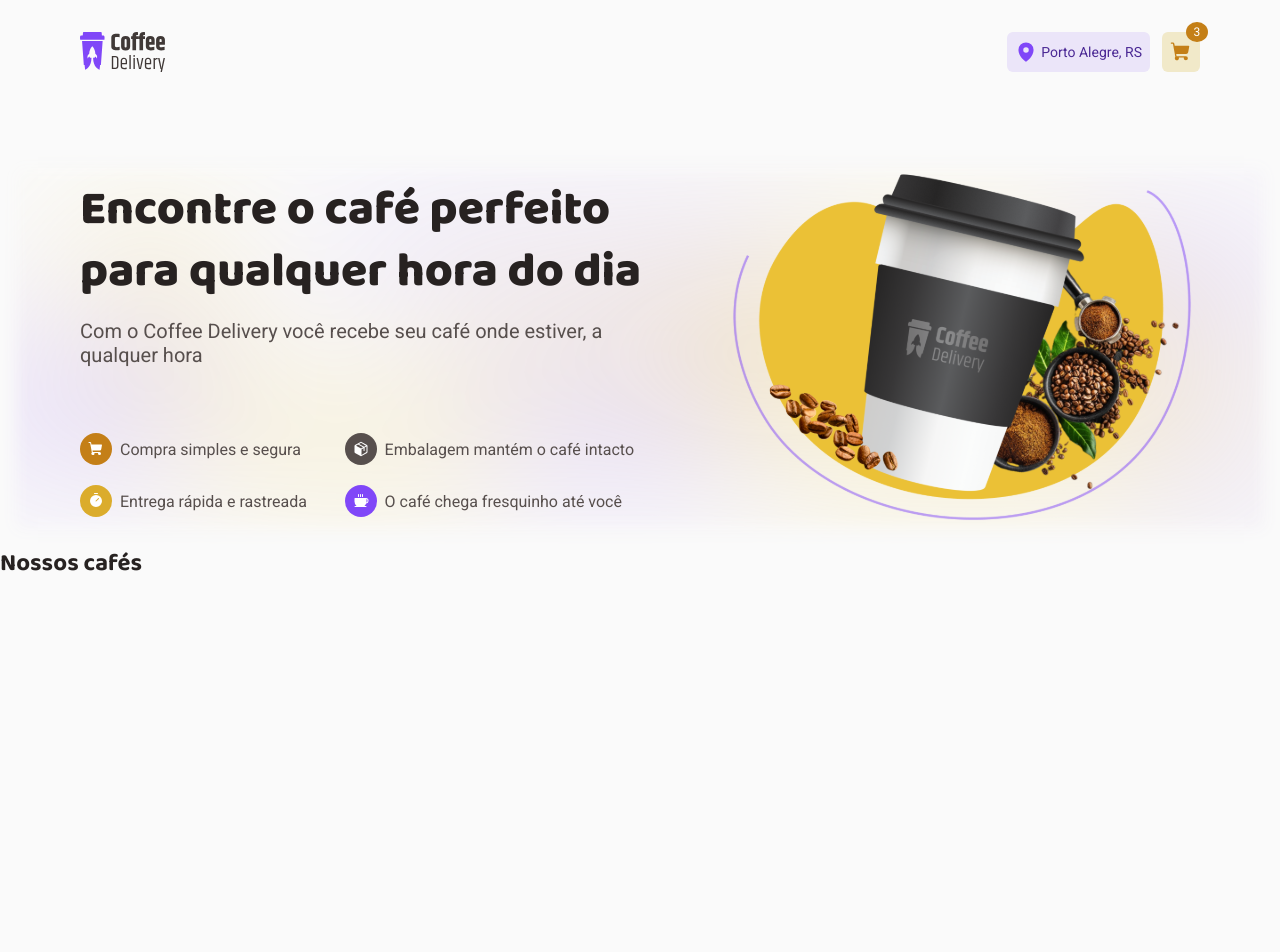
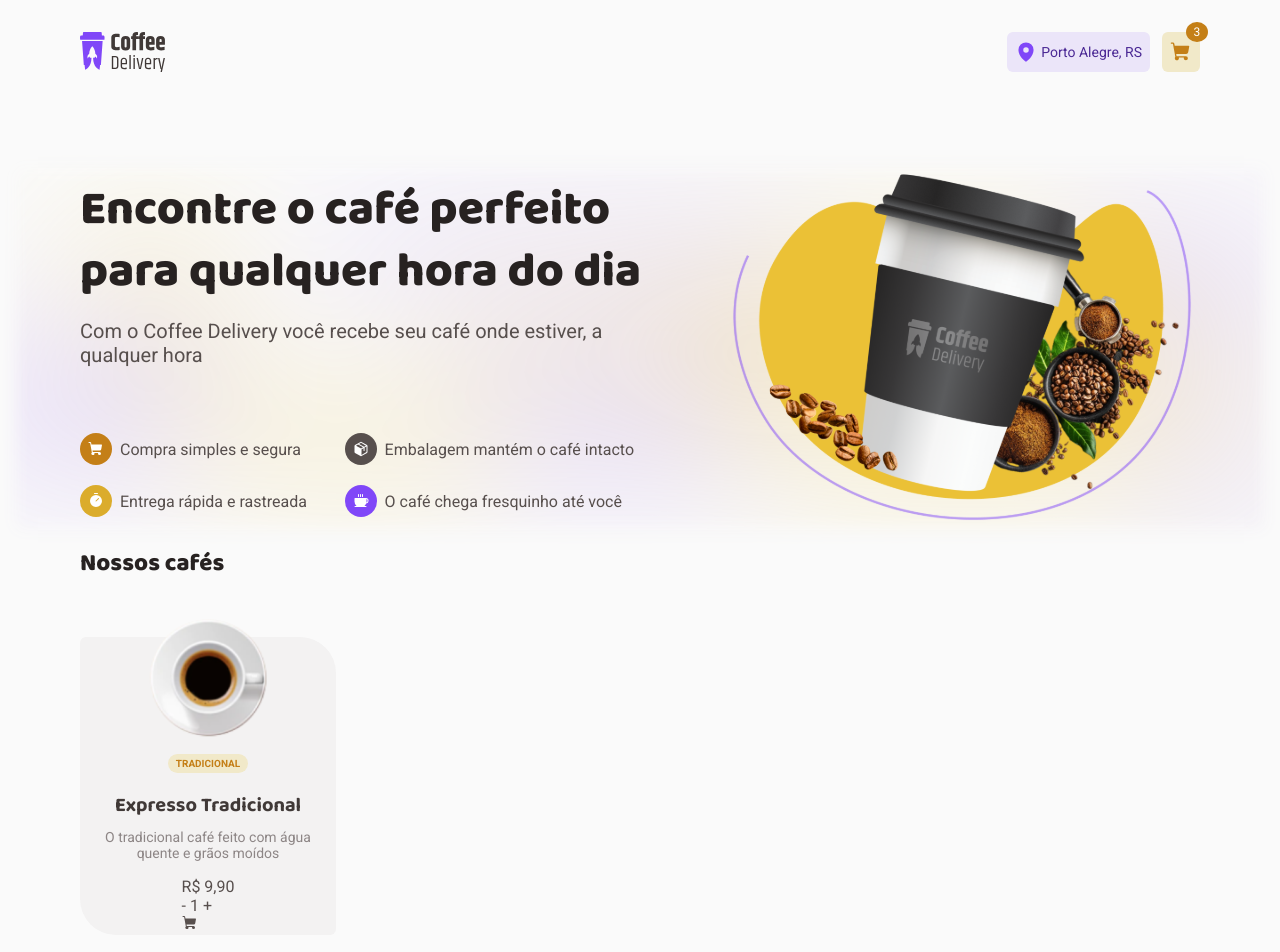
Before and after one commit to rickson-simoes/TheCoffeShop, a React (Vite) app: page / in a window 1280 px wide. Shown: the top 952 px of the page. Before the commit the page ends 800 px from the top, so only its background shows below. Built offline with nearby package versions, Linux system fonts and the light colour scheme.

Commit message:
:art: Home: Coffee list styles

```diff
--- a/src/pages/Home/index.tsx
+++ b/src/pages/Home/index.tsx
@@ -1,6 +1,6 @@
 import { Coffee, Package, ShoppingCart, Timer } from 'phosphor-react';
 import MainImageCoffee from '../../assets/Home/main-image-coffee.svg'
-import { Content, Intro, ItemIcon, ItemsInformation, Main, TitleInformation } from "./style";
+import { CoffeeDescription, CoffeeList, CoffeeType, Content, Intro, ItemIcon, ItemsInformation, List, Main, TitleInformation } from "./style";
 
 export function Home() {
   return (
@@ -50,9 +50,32 @@ export function Home() {
         </Content>
       </Intro>
 
-      <div>
-        <h2>Nossos cafés</h2>
-      </div>
+      <CoffeeList>
+        <div>
+          <h2>Nossos cafés</h2>
+          <List>
+            <CoffeeType>
+              <img src="src\assets\CoffeTypeSvgs\Type=Expresso.svg" alt="" width={120} height={120} />
+              <label>tradicional</label>
+              <CoffeeDescription>
+                <h4>Expresso Tradicional</h4>
+                <span>O tradicional café feito com água quente e grãos moídos</span>
+              </CoffeeDescription>
+              <div>
+                <div>R$ 9,90</div>
+                <div>
+                  <span> - </span>
+                  <span> 1 </span>
+                  <span> + </span>
+                </div>
+                <div>
+                  <ShoppingCart weight="fill" />
+                </div>
+              </div>
+            </CoffeeType>
+          </List>
+        </div>
+      </CoffeeList>
     </Main>
   )
 };
--- a/src/pages/Home/style.ts
+++ b/src/pages/Home/style.ts
@@ -80,3 +80,76 @@ export const ItemIcon = styled.div<IItemIcon>`
   color: white;
   margin-right: 0.5rem;
 `
+
+
+export const CoffeeList = styled.div`
+  display: flex;
+  justify-content: center;
+  margin-bottom: 4rem;
+
+  > div {
+    display: flex;
+    flex-direction: column;
+    gap: 3.375rem;
+    width: 70rem;
+
+    > h2 {
+      font-weight: 800;
+    }
+  }
+`
+
+export const List = styled.div`
+  display: grid;
+  grid-template-columns: repeat(4, 1fr);
+  gap: 2rem;
+`
+
+export const CoffeeType = styled.div`
+  background-color:${props => props.theme["gray-200"]};
+  border-radius: 6px 36px;
+
+  display: flex;
+  flex-direction: column;
+  align-items: center;
+  gap: 1rem;
+
+  > img {
+    // 120 pelo tamanho da imagem, e 0.16 pela porcentagem da imagem que quero que fique de fora
+    // 120 tamanho * 0,16%
+    margin-top: calc(0px - 120*0.16px);
+  }
+
+  > label {
+    background-color:${props => props.theme.yellowLight};
+    color:${props => props.theme.yellowDark};
+
+    text-transform: uppercase;
+    font-size: 0.625rem;
+    font-weight: 700;
+    padding: 0.25rem 0.5rem;
+    border-radius: 6.25rem;
+  }
+`
+
+export const CoffeeDescription = styled.div`
+  display: flex;
+  flex-direction: column;
+  align-items: center;
+  gap: 0.5rem;
+
+  padding: 0px 20px;
+
+
+  > h4 {
+    color: ${props => props.theme["gray-800"]};
+    font-size: 1.25rem;
+  }
+
+  > span {
+    color: ${props => props.theme["gray-600"]};
+    font-size: 0.875rem;
+    text-align: center;
+  }
+
+`
```
